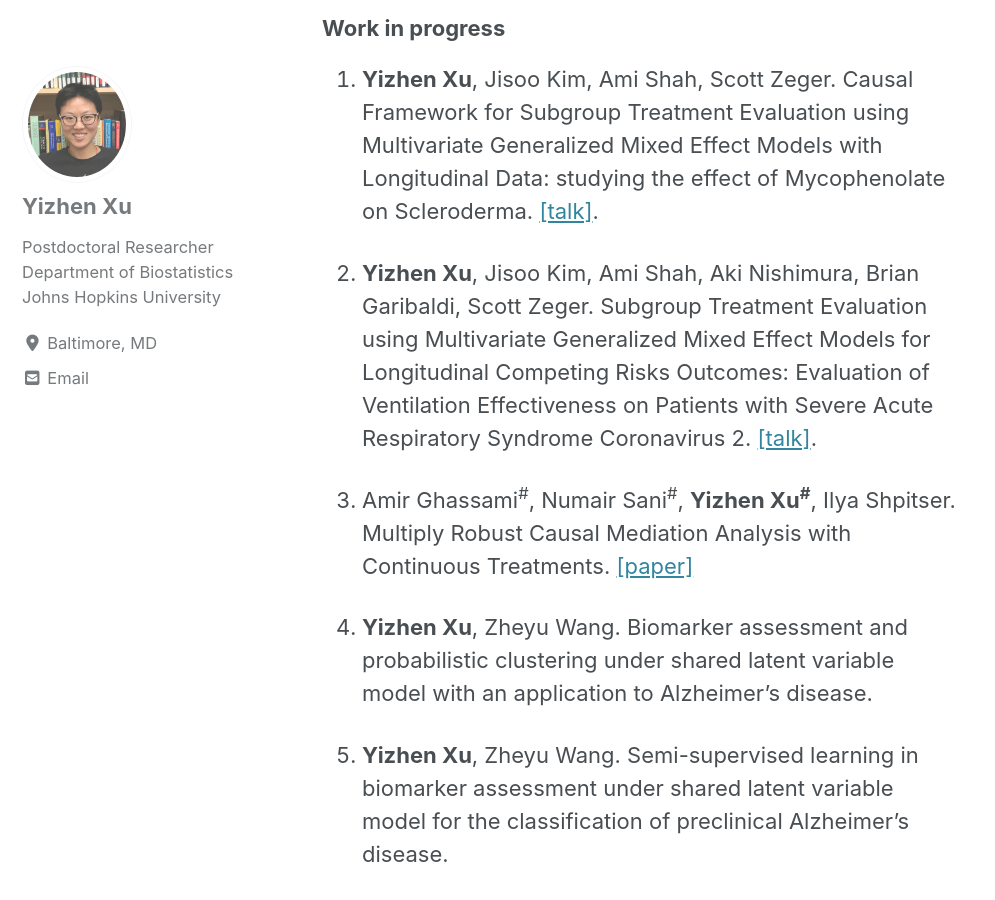
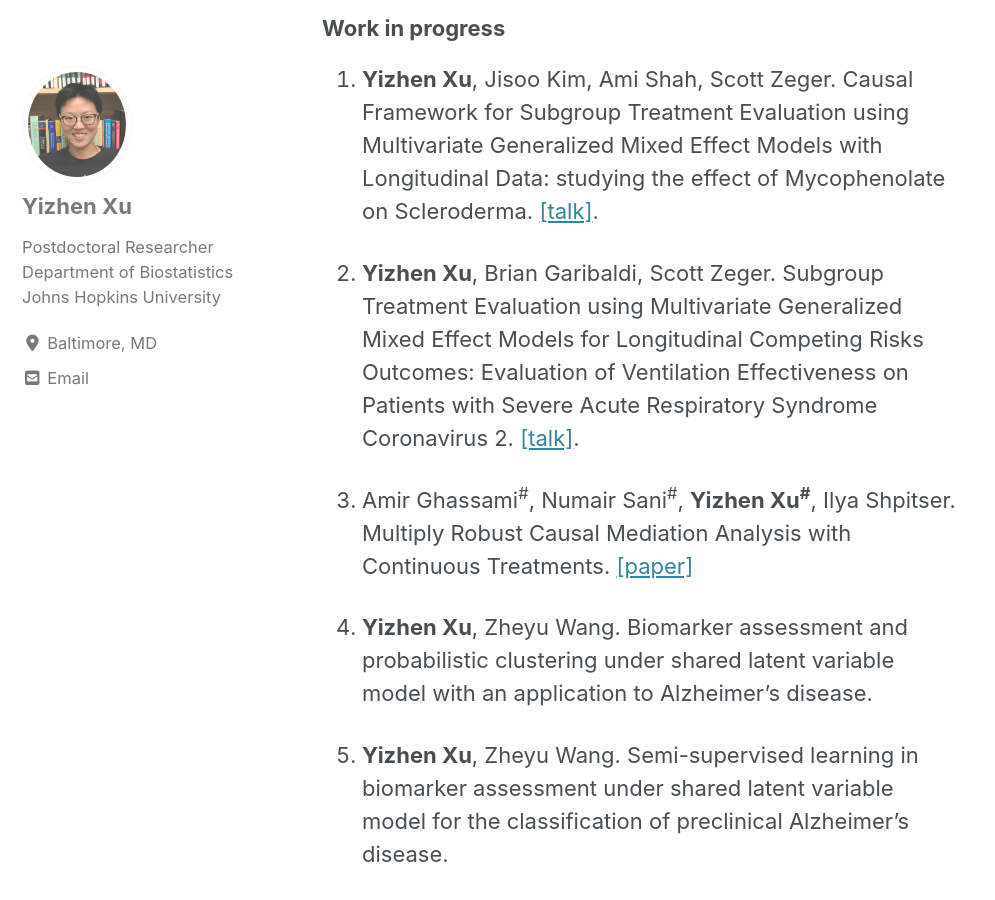
Before and after one commit to yizhenxu/yizhenxu.github.io, a Jekyll site: the page built from _pages/publication.md, in a window 1280 px wide and 900 px high, scrolled down 966 px. Shown: the whole window, without its empty margins (0-995 px from the left). Built offline with Jekyll 4.4.1, drawn with Linux system fonts in a browser that asks for light colours; cached includes are drawn as plain includes; nearby versions of some CDN libraries.

Commit message:
Update publication.md
change name

```diff
--- a/_pages/publication.md
+++ b/_pages/publication.md
@@ -22,7 +22,7 @@ author_profile: true
 
 1. **Yizhen Xu**, Jisoo Kim, Ami Shah, Scott Zeger. Causal Framework for Subgroup Treatment Evaluation using Multivariate Generalized Mixed Effect Models with Longitudinal Data: studying the effect of Mycophenolate on Scleroderma. <a href="/assets/Talk_slides/YX_JSM_2022.pdf">[talk]</a>.
 
-2. **Yizhen Xu**, Jisoo Kim, Ami Shah, Aki Nishimura, Brian Garibaldi, Scott Zeger. Subgroup Treatment Evaluation using Multivariate Generalized Mixed Effect Models for Longitudinal Competing Risks Outcomes: Evaluation of Ventilation Effectiveness on Patients with Severe Acute Respiratory Syndrome Coronavirus 2. <a href="/assets/Talk_slides/YX_JSM_2021.pdf">[talk]</a>.
+2. **Yizhen Xu**, Brian Garibaldi, Scott Zeger. Subgroup Treatment Evaluation using Multivariate Generalized Mixed Effect Models for Longitudinal Competing Risks Outcomes: Evaluation of Ventilation Effectiveness on Patients with Severe Acute Respiratory Syndrome Coronavirus 2. <a href="/assets/Talk_slides/YX_JSM_2021.pdf">[talk]</a>.
 
 3. Amir Ghassami<sup>\#</sup>, Numair Sani<sup>\#</sup>, **Yizhen Xu<sup>\#</sup>**, Ilya Shpitser. Multiply Robust Causal Mediation Analysis with Continuous Treatments. <a href="https://arxiv.org/abs/2105.09254"> [paper] </a>
 
```
